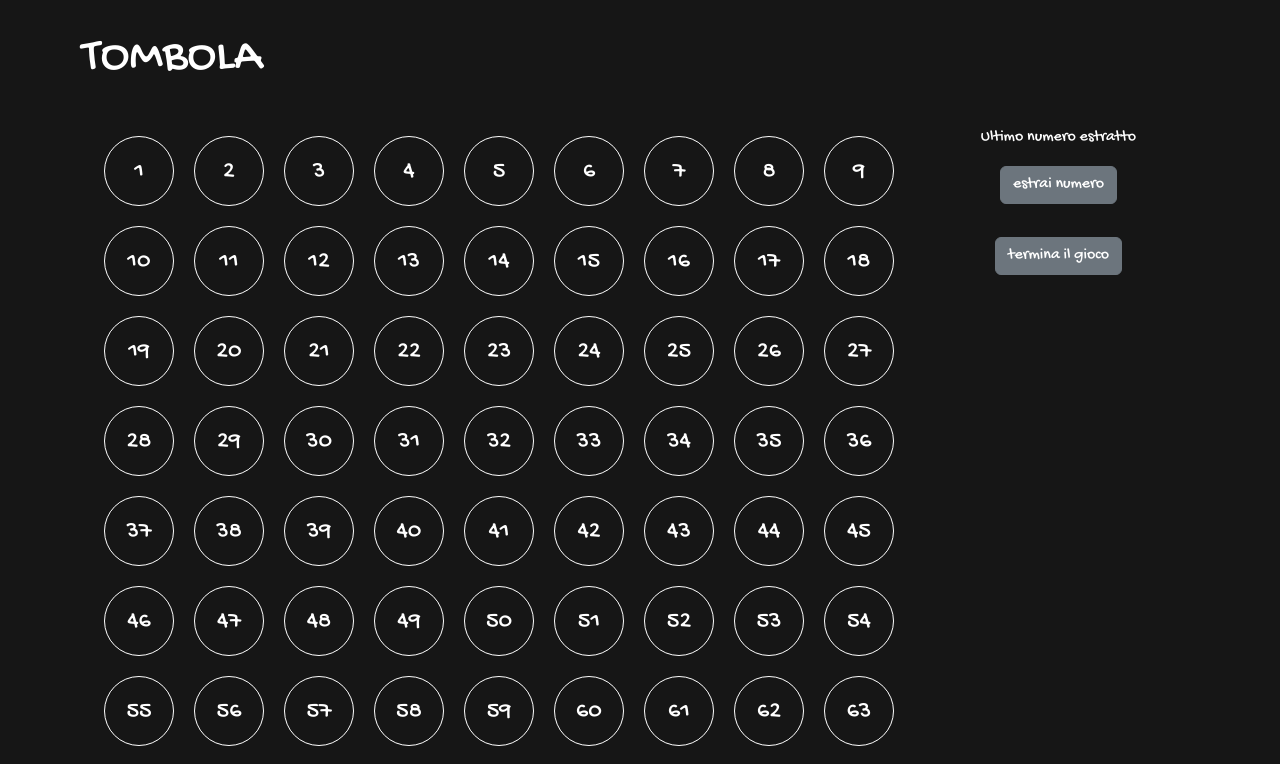
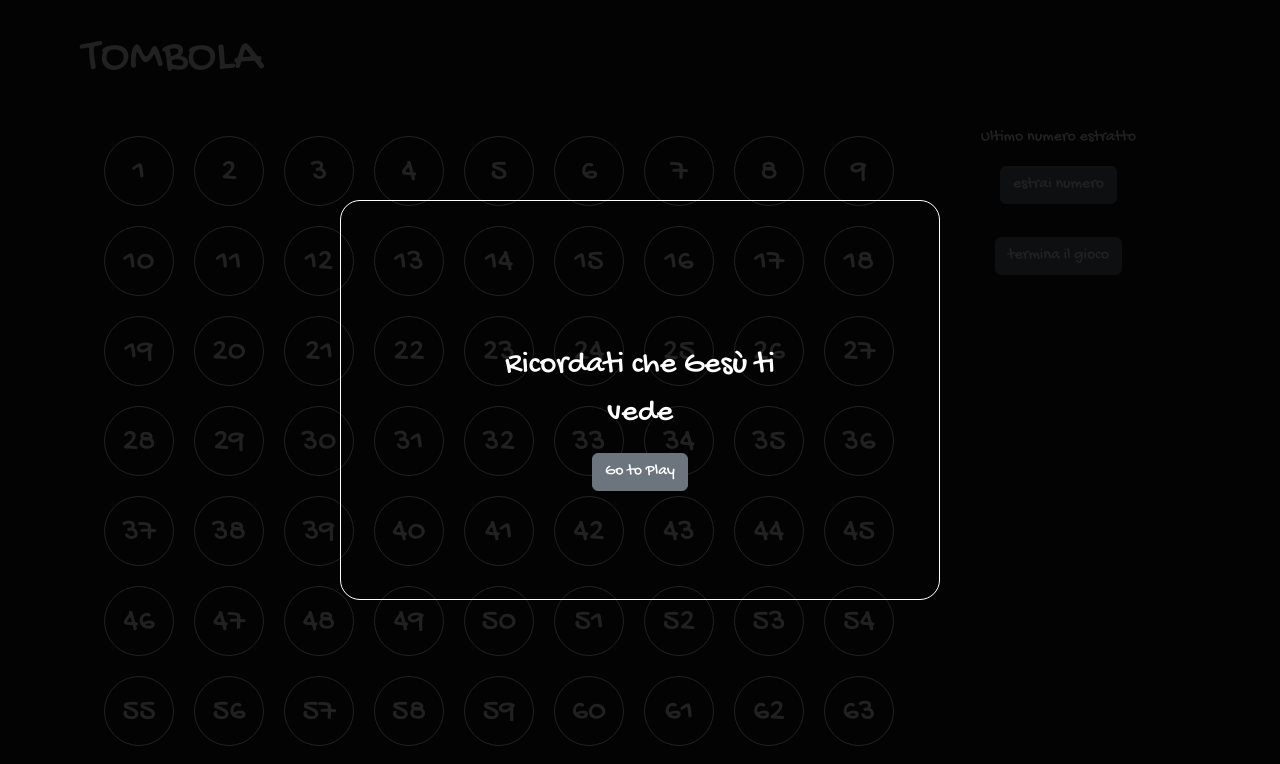
Before and after one commit to DanielaEsposito/web-tombola, a React (Vite) app: page /game in a window 1280 px wide. Shown: the top 764 px of the page. Built offline with nearby package versions, Linux system fonts and the light colour scheme; a web font is replaced by a local one.

Commit message:
add overlay to gamePage

```diff
--- a/src/assets/pages/GamePage.jsx
+++ b/src/assets/pages/GamePage.jsx
@@ -1,11 +1,25 @@
+import { useState } from "react";
 export default function GamePage() {
   let numbers = [];
   for (let i = 1; i <= 90; i++) {
     numbers.push(i);
   }
+
+  const [overlayClass, setOverlayClass] = useState("");
+  const closeOverlay = () => {
+    setOverlayClass("d-none");
+  };
   //console.log(numbers);
   return (
     <main className="main-content">
+      <div className={`overlay ${overlayClass} `}>
+        <div className="message d-flex flex-column  align-items-center ">
+          <p className="message-text">Ricordati che Gesù ti vede</p>
+          <button onClick={closeOverlay} className="btn btn-secondary">
+            Go to Play
+          </button>
+        </div>
+      </div>
       <div className="container d-flex ">
         <div className="col-9">
           <div className="container d-flex flex-wrap">
--- a/src/css/index.css
+++ b/src/css/index.css
@@ -74,17 +74,37 @@ header {
 .main-content {
   min-height: 100vh;
 }
+.overlay {
+  position: absolute;
+  top: 0px;
+  left: 0px;
+  right: 0px;
+  bottom: 0px;
+  background-color: rgba(0, 0, 0, 0.87);
+}
+.message {
+  border: 1px solid white;
+  padding: 140px;
+  width: 600px;
+  height: 400px;
+  margin: 200px auto;
+  border-radius: 20px;
+}
+.message-text {
+  font-size: 2rem;
+  text-align: center;
+}
 .singleNum {
   width: 70px;
   height: 70px;
   text-align: center;
-  padding: 17px;
+  padding: 11px;
   border: 1px solid white;
   border-radius: 100%;
   margin: 10px;
 }
 .num {
-  font-size: 1.5rem;
+  font-size: 2rem;
 }
 /*FOOTER*/
 .footer {
```
Also changed, not shown: 1 other file (tests, documents, lock files or other folders).
